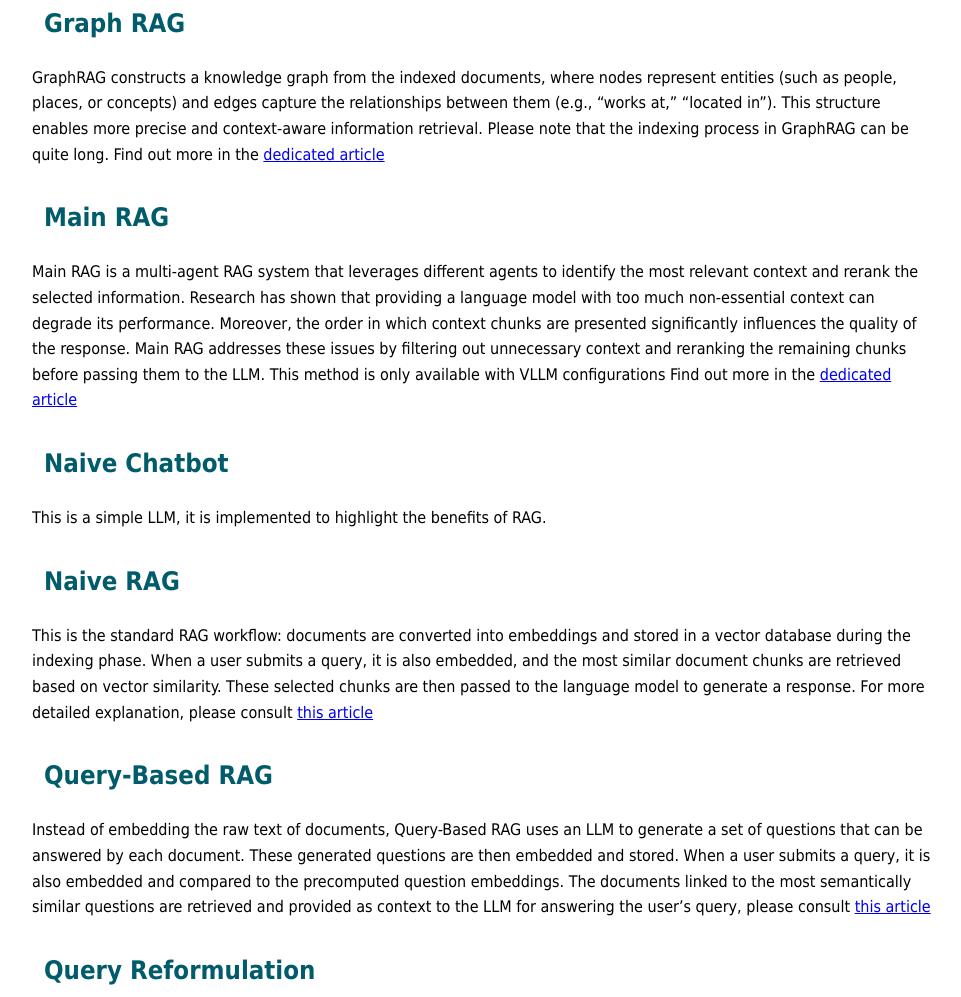
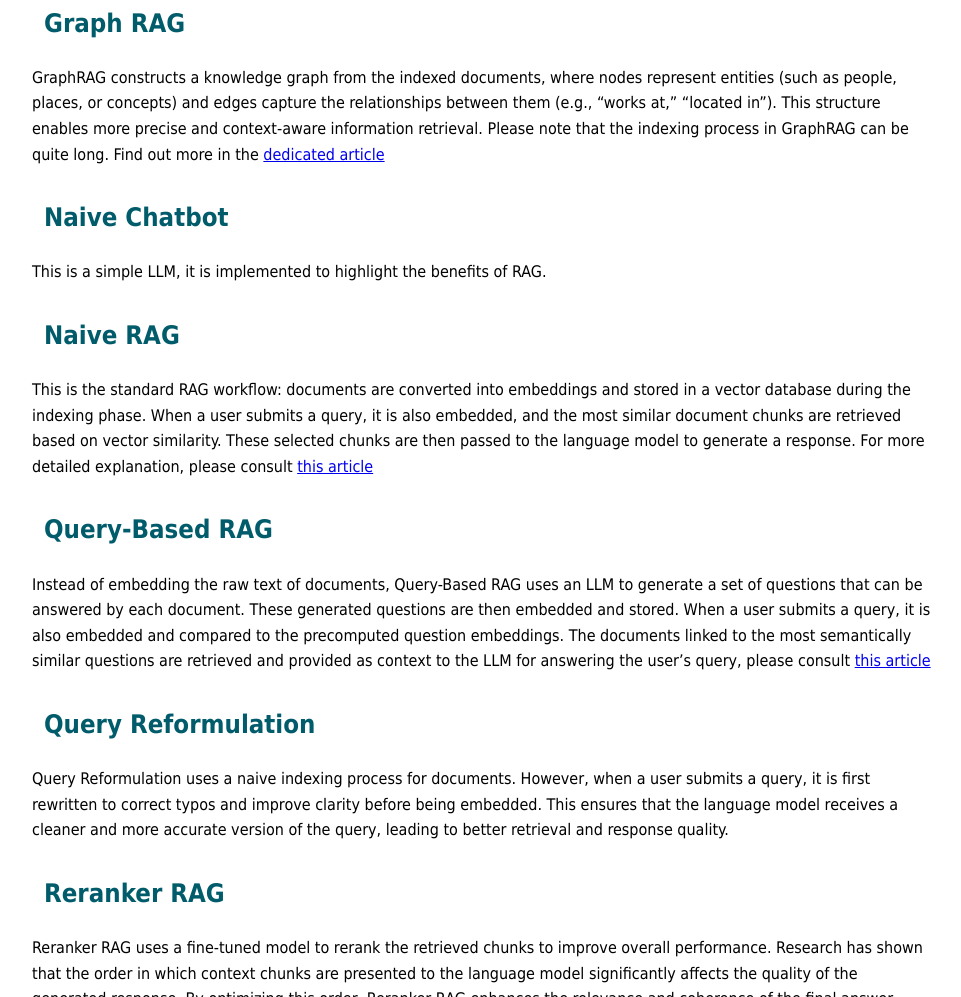
Before and after one commit to meritisgroup/meritisgroup.github.io, a plain HTML site: page OpenRAG/rags_EN.html in a window 1280 px wide. Shown: the part 807-1804 px from the top of the page, without its empty margins (158-1119 px from the left). Drawn offline with Linux system fonts and the light colour scheme.

Commit message:
Update rags_EN.html

```diff
--- a/OpenRAG/rags_EN.html
+++ b/OpenRAG/rags_EN.html
@@ -200,18 +200,6 @@
   </section>
 
   <section>
-    <h2>Main RAG</h2>
-    <p>Main RAG is a multi-agent RAG system that leverages different agents to identify the
-      most relevant context and rerank the selected information. Research has shown that providing
-      a language model with too much non-essential context can degrade its performance.
-      Moreover, the order in which context chunks are presented significantly influences
-      the quality of the response. Main RAG addresses these issues by filtering out
-      unnecessary context and reranking the remaining chunks before passing them to the LLM. This method is only
-      available with VLLM configurations
-      Find out more in the <a href="https://arxiv.org/abs/2501.00332" target="_blank">dedicated article</a></p>
-  </section>
-
-  <section>
     <h2>Naive Chatbot</h2>
     <p> This is a simple LLM, it is implemented to highlight the benefits of RAG.</p>
   </section>
```
